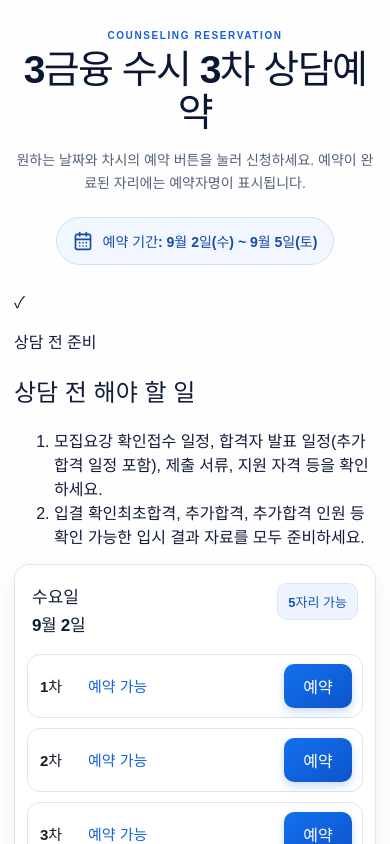
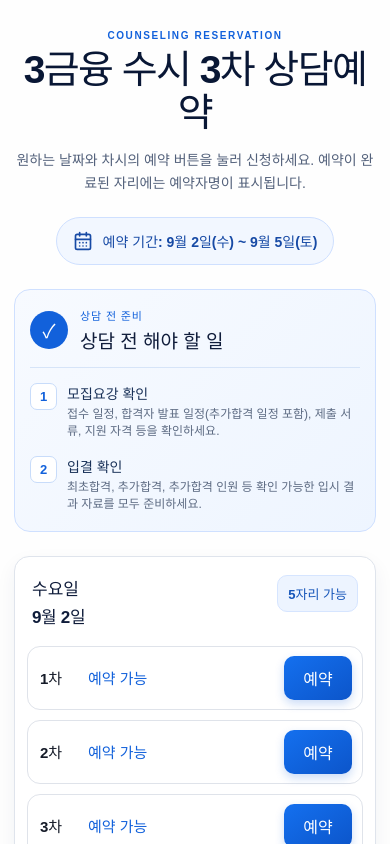
Before and after one commit to jungboh/moment, a React (Vite) app: page / in a window 390 px wide. Shown: the top 844 px of the page. Built offline with nearby package versions, Linux system fonts and the light colour scheme; no server answers; the database is empty.

Commit message:
3차 상담예약 안내 반영: src/styles.css

```diff
--- a/src/styles.css
+++ b/src/styles.css
@@ -28,6 +28,18 @@ button { -webkit-tap-highlight-color: transparent; }
 .intro { margin: 16px auto 22px; color: #53617b; font-size: clamp(15px, 1.25vw, 20px); line-height: 1.65; }
 .period-pill { display: inline-flex; align-items: center; gap: 10px; padding: 13px 22px; border: 1px solid #cfe0ff; border-radius: 999px; background: #f2f7ff; color: #174aa5; font-size: clamp(15px, 1.25vw, 20px); font-weight: 700; }
 .period-pill svg { width: 24px; height: 24px; }
+
+.prep-panel { margin: 0 0 24px; display: grid; grid-template-columns: auto minmax(0, 1fr); align-items: stretch; gap: 24px; padding: 18px 22px; border: 1px solid #cfe0ff; border-radius: 16px; background: linear-gradient(135deg, #f7faff, #eef5ff); }
+.prep-heading { display: flex; align-items: center; gap: 12px; padding-right: 24px; border-right: 1px solid #d6e4f8; white-space: nowrap; }
+.prep-number { width: 38px; height: 38px; display: grid; place-items: center; border-radius: 50%; background: var(--blue); color: white; font-size: 19px; font-weight: 900; }
+.prep-heading p { margin: 0 0 3px; color: var(--blue); font-size: 11px; font-weight: 900; letter-spacing: .08em; }
+.prep-heading h2 { margin: 0; color: var(--ink); font-size: 19px; }
+.prep-list { margin: 0; padding: 0; display: grid; grid-template-columns: repeat(2, minmax(0, 1fr)); gap: 18px; list-style: none; counter-reset: prep;
+}
+.prep-list li { counter-increment: prep; display: grid; grid-template-columns: auto 1fr; align-content: center; column-gap: 10px; }
+.prep-list li::before { content: counter(prep); grid-row: 1 / 3; width: 25px; height: 25px; display: grid; place-items: center; border-radius: 7px; background: white; border: 1px solid #c8dcfa; color: var(--blue); font-size: 13px; font-weight: 900; }
+.prep-list strong { color: #193158; font-size: 14px; }
+.prep-list span { margin-top: 3px; color: #5d6b83; font-size: 12px; line-height: 1.45; }
 
 .days-grid { display: grid; grid-template-columns: repeat(4, minmax(0, 1fr)); gap: 18px; align-items: start; }
 .day-card { background: var(--card); border: 1px solid var(--line); border-radius: 17px; padding: 18px 16px; box-shadow: 0 8px 20px rgba(31, 50, 82, .06); }
@@ -89,6 +101,8 @@ button { -webkit-tap-highlight-color: transparent; }
   .days-grid { grid-template-columns: repeat(2, minmax(0, 1fr)); }
   .legend { grid-template-columns: 1fr 1fr; }
   .legend-help { grid-column: 1 / -1; justify-self: stretch; justify-content: center; padding: 16px 0 0; border-left: 0; border-top: 1px solid #dfe4ec; }
+  .prep-panel { grid-template-columns: 1fr; gap: 15px; }
+  .prep-heading { padding: 0 0 14px; border-right: 0; border-bottom: 1px solid #d6e4f8; }
 }
 
 @media (max-width: 680px) {
@@ -100,6 +114,8 @@ button { -webkit-tap-highlight-color: transparent; }
   .intro { margin-top: 14px; font-size: 14px; }
   .period-pill { padding: 11px 16px; font-size: 14px; }
   .period-pill svg { width: 20px; }
+  .prep-panel { padding: 17px 15px; }
+  .prep-list { grid-template-columns: 1fr; gap: 15px; }
   .days-grid { grid-template-columns: 1fr; gap: 14px; }
   .day-card { padding: 16px 12px; border-radius: 15px; }
   .weekday, .day-header h2 { font-size: 17px; }
```
